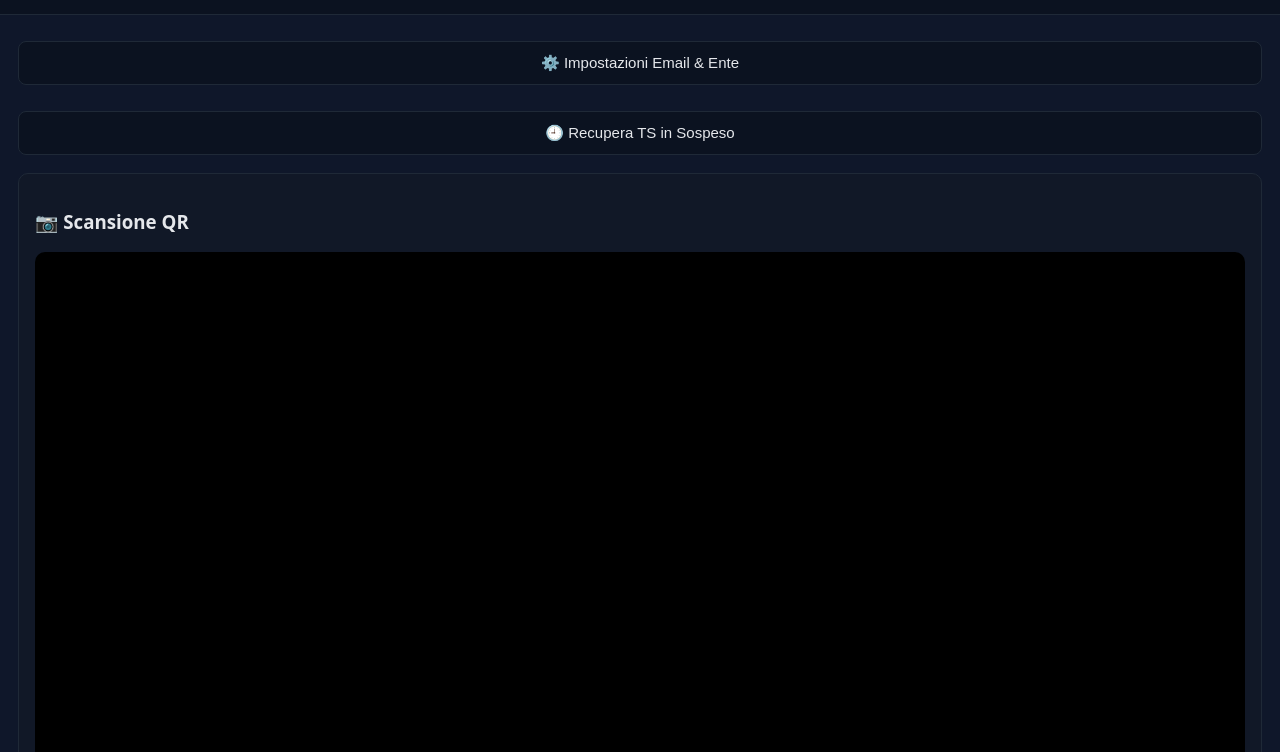
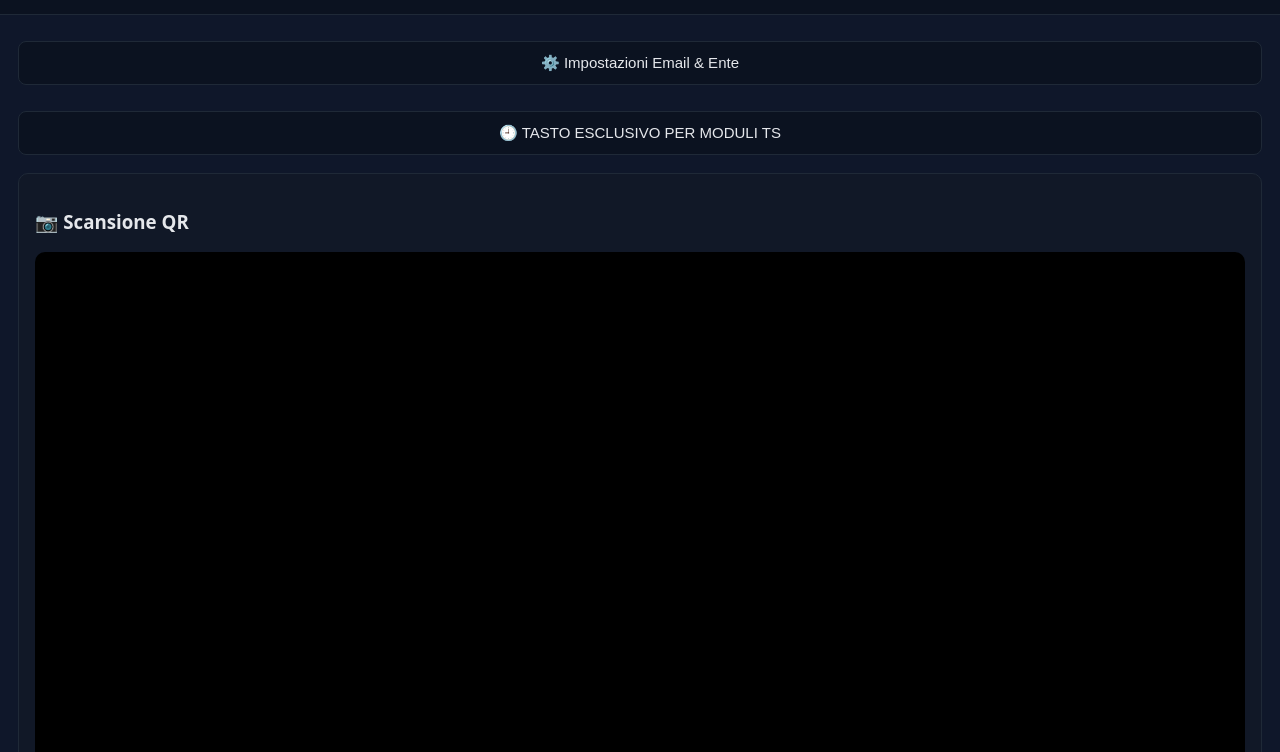
Before and after one commit to Misericordia25/checklist-zaino-emergenza-mailserver, a website: page index.html in a window 1280 px wide. Shown: the part 48-800 px from the top of the page. Drawn offline with nearby package versions, Linux system fonts and the light colour scheme.

Commit message:
Update button text for TS module retrieval

```diff
--- a/index.html
+++ b/index.html
@@ -105,7 +105,7 @@ video{
 
   <!-- Recupera TS -->
   <button onclick="window.location.href='recupera_ts.html'">
-    🕘 Recupera TS in Sospeso
+    🕘 TASTO ESCLUSIVO PER MODULI TS
   </button>
 
   <!-- Scanner QR -->
```
